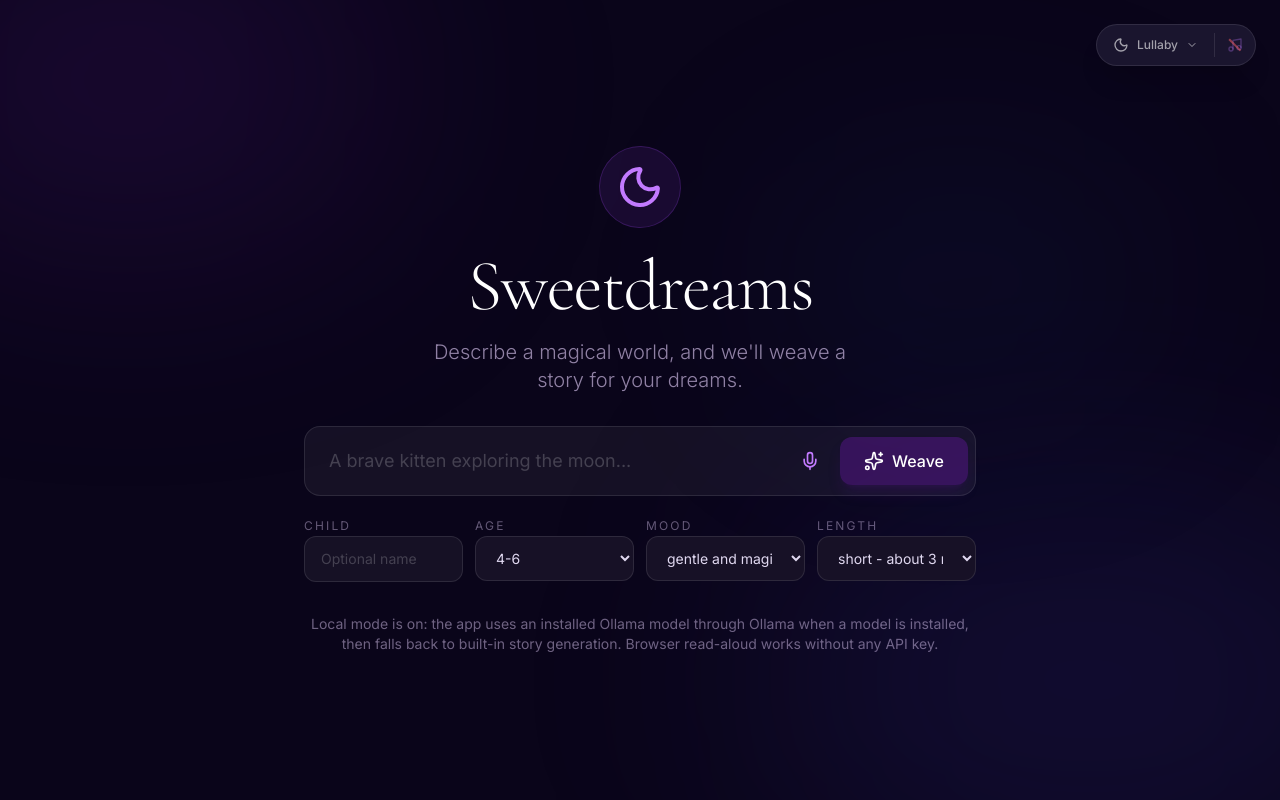
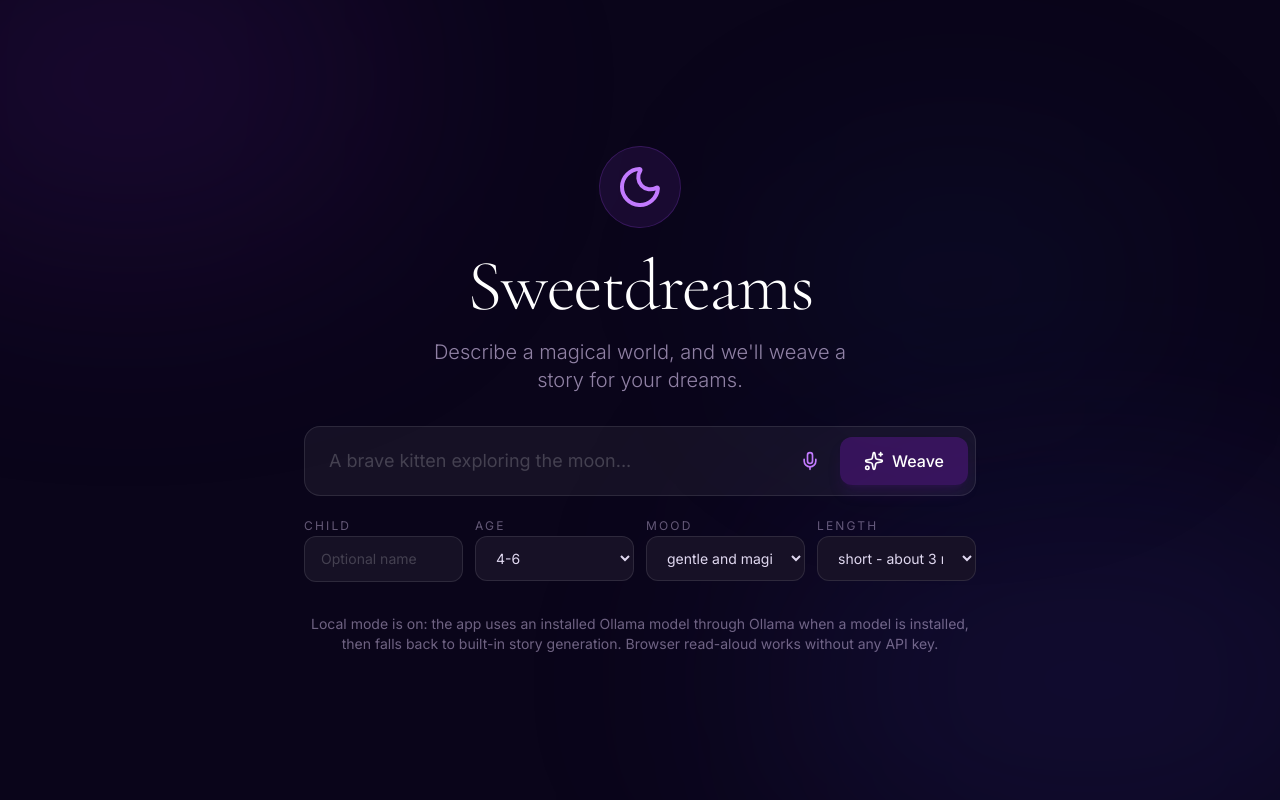
Before and after one commit to navin3756/BedTime-Stories, a React (Vite) app: page / in a window 1280 px wide. Built offline with nearby package versions, Linux system fonts and the light colour scheme.

Commit message:
feat: add narration voice and manual music controls

```diff
--- a/src/App.tsx
+++ b/src/App.tsx
@@ -1,6 +1,6 @@
 import React, { useState, useRef, useEffect } from 'react';
 import { motion, AnimatePresence } from 'motion/react';
-import { Sparkles, Moon, Play, Pause, RotateCcw, ArrowLeft, Loader2, Volume2, Music, CloudRain, Trees, Stars, ChevronDown, Mic, MicOff, BookOpen, Trash2 } from 'lucide-react';
+import { Sparkles, Moon, Play, Pause, RotateCcw, ArrowLeft, Loader2, Volume2, Music, CloudRain, Trees, Stars, Mic, MicOff, BookOpen, Trash2 } from 'lucide-react';
 import { generateStoryOptions, generateFullStoryStream, generateStoryAudio, getLocalLlmLabel, isCloudStoryProviderConfigured, StoryOption, StoryPreferences } from './services/storyEngine';
 import { clsx, type ClassValue } from 'clsx';
 import { twMerge } from 'tailwind-merge';
@@ -59,13 +59,15 @@ export default function App() {
   const [isPlaying, setIsPlaying] = useState(false);
   const [bgMusicEnabled, setBgMusicEnabled] = useState(false);
   const [selectedMusicId, setSelectedMusicId] = useState('lullaby');
-  const [showMusicMenu, setShowMusicMenu] = useState(false);
+  const [availableVoices, setAvailableVoices] = useState<SpeechSynthesisVoice[]>([]);
+  const [selectedVoiceURI, setSelectedVoiceURI] = useState('');
   const [isListening, setIsListening] = useState(false);
   const audioRef = useRef<HTMLAudioElement | null>(null);
   const ambientRef = useRef<AmbientPlayer | null>(null);
   const narrationRef = useRef<SpeechSynthesisUtterance | null>(null);
 
   const currentMusic = BG_MUSIC_TRACKS.find(t => t.id === selectedMusicId) || BG_MUSIC_TRACKS[0];
+  const selectedVoice = availableVoices.find(voice => voice.voiceURI === selectedVoiceURI) || null;
   const hasCloudProvider = isCloudStoryProviderConfigured();
   const localLlmLabel = getLocalLlmLabel();
 
@@ -78,6 +80,20 @@ export default function App() {
     } catch (error) {
       console.error("Unable to load saved stories:", error);
     }
+  }, []);
+
+  useEffect(() => {
+    if (!('speechSynthesis' in window)) return;
+
+    const loadVoices = () => {
+      const voices = window.speechSynthesis.getVoices();
+      setAvailableVoices(voices);
+      setSelectedVoiceURI(prev => prev || voices.find(voice => voice.default)?.voiceURI || voices[0]?.voiceURI || '');
+    };
+
+    loadVoices();
+    window.speechSynthesis.addEventListener('voiceschanged', loadVoices);
+    return () => window.speechSynthesis.removeEventListener('voiceschanged', loadVoices);
   }, []);
 
   const updatePreferences = (key: keyof StoryPreferences, value: string) => {
@@ -198,16 +214,15 @@ export default function App() {
 
   const selectMusicTrack = (track: MusicTrack) => {
     setSelectedMusicId(track.id);
-    setBgMusicEnabled(true);
-    startAmbient(track);
+    if (bgMusicEnabled) {
+      startAmbient(track);
+    }
   };
 
-  useEffect(() => {
-    if (selectedStory) {
-      stopAmbient();
-      setBgMusicEnabled(false);
-    }
-  }, [selectedStory]);
+  const handleVoiceChange = (voiceURI: string) => {
+    stopNarration();
+    setSelectedVoiceURI(voiceURI);
+  };
 
   useEffect(() => () => stopAmbient(), []);
 
@@ -294,6 +309,9 @@ export default function App() {
     }
 
     const narration = new SpeechSynthesisUtterance(selectedStory.text);
+    if (selectedVoice) {
+      narration.voice = selectedVoice;
+    }
     narration.rate = 0.86;
     narration.pitch = 0.96;
     narration.volume = 0.9;
@@ -391,71 +409,6 @@ export default function App() {
         <div className="absolute top-[-10%] left-[-10%] w-[40%] h-[40%] bg-purple-900/20 blur-[120px] rounded-full" />
         <div className="absolute bottom-[-10%] right-[-10%] w-[50%] h-[50%] bg-indigo-900/20 blur-[120px] rounded-full" />
         <div className="absolute top-[20%] right-[10%] w-[30%] h-[30%] bg-blue-900/10 blur-[100px] rounded-full" />
-      </div>
-
-      {/* Music Control Center */}
-      <div className="fixed top-6 right-6 z-50 flex flex-col items-end gap-2">
-        <div className="flex items-center gap-2">
-          <AnimatePresence>
-            {showMusicMenu && (
-              <motion.div
-                initial={{ opacity: 0, x: 20, scale: 0.95 }}
-                animate={{ opacity: 1, x: 0, scale: 1 }}
-                exit={{ opacity: 0, x: 20, scale: 0.95 }}
-                className="bg-[#1a152e] border border-white/10 rounded-2xl p-2 flex gap-1 shadow-2xl"
-              >
-                {BG_MUSIC_TRACKS.map((track) => (
-                  <button
-                    key={track.id}
-                    onClick={() => selectMusicTrack(track)}
-                    className={cn(
-                      "p-2 rounded-xl transition-all flex flex-col items-center gap-1 min-w-[60px]",
-                      selectedMusicId === track.id
-                        ? "bg-purple-500/20 text-purple-300 border border-purple-500/30"
-                        : "text-white/40 hover:text-white hover:bg-white/5 border border-transparent"
-                    )}
-                  >
-                    <track.icon className="w-4 h-4" />
-                    <span className="text-[10px] font-medium uppercase tracking-wider">{track.name}</span>
-                  </button>
-                ))}
-              </motion.div>
-            )}
-          </AnimatePresence>
-
-          <div className="flex bg-[#1a152e] border border-white/10 rounded-full p-1 shadow-xl">
-            <button
-              onClick={() => setShowMusicMenu(!showMusicMenu)}
-              className={cn(
-                "p-2 rounded-full transition-all flex items-center gap-2 px-3",
-                showMusicMenu ? "bg-white/10 text-white" : "text-white/60 hover:text-white"
-              )}
-            >
-              <currentMusic.icon className="w-4 h-4" />
-              <span className="text-xs font-medium">{currentMusic.name}</span>
-              <ChevronDown className={cn("w-3 h-3 transition-transform", showMusicMenu && "rotate-180")} />
-            </button>
-
-            <div className="w-[1px] bg-white/10 my-1 mx-1" />
-
-            <button
-              onClick={toggleBackgroundMusic}
-              className="p-2 bg-transparent rounded-full hover:bg-white/10 transition-all group"
-              title={bgMusicEnabled ? "Mute Background Music" : "Unmute Background Music"}
-            >
-              {bgMusicEnabled ? (
-                <Music className="w-4 h-4 text-purple-400" />
-              ) : (
-                <div className="relative">
-                  <Music className="w-4 h-4 text-purple-400/30" />
-                  <div className="absolute inset-0 flex items-center justify-center">
-                    <div className="w-full h-[1.5px] bg-red-400/50 rotate-45" />
-                  </div>
-                </div>
-              )}
-            </button>
-          </div>
-        </div>
       </div>
 
       <main className="relative z-10 max-w-4xl mx-auto px-6 py-12 md:py-20 min-h-screen flex flex-col">
@@ -750,6 +703,70 @@ export default function App() {
                   </div>
 
                   <div className="mt-12 flex flex-col items-center space-y-8">
+                    <div className="grid w-full max-w-2xl grid-cols-1 gap-4 md:grid-cols-2">
+                      <div className="rounded-2xl border border-white/10 bg-white/[0.04] p-4 text-left">
+                        <div className="mb-3 flex items-center gap-2 text-purple-200/70">
+                          <Volume2 className="h-4 w-4" />
+                          <h3 className="text-xs font-semibold uppercase tracking-[0.18em]">Story Voice</h3>
+                        </div>
+                        <select
+                          value={selectedVoiceURI}
+                          onChange={(e) => handleVoiceChange(e.target.value)}
+                          disabled={!availableVoices.length || isPlaying}
+                          className="w-full rounded-xl border border-white/10 bg-[#171126] px-4 py-3 text-sm text-purple-50 focus:outline-none focus:ring-2 focus:ring-purple-500/40 disabled:cursor-not-allowed disabled:opacity-50"
+                        >
+                          {availableVoices.length ? (
+                            availableVoices.map(voice => (
+                              <option key={voice.voiceURI} value={voice.voiceURI}>
+                                {voice.name} {voice.lang ? `(${voice.lang})` : ''}
+                              </option>
+                            ))
+                          ) : (
+                            <option>Default browser voice</option>
+                          )}
+                        </select>
+                        <p className="mt-2 text-xs text-purple-200/40">
+                          Choose a voice before pressing play.
+                        </p>
+                      </div>
+
+                      <div className="rounded-2xl border border-white/10 bg-white/[0.04] p-4 text-left">
+                        <div className="mb-3 flex items-center gap-2 text-purple-200/70">
+                          <Music className="h-4 w-4" />
+                          <h3 className="text-xs font-semibold uppercase tracking-[0.18em]">Background Music</h3>
+                        </div>
+                        <div className="flex gap-2">
+                          <select
+                            value={selectedMusicId}
+                            onChange={(e) => {
+                              const track = BG_MUSIC_TRACKS.find(item => item.id === e.target.value);
+                              if (track) selectMusicTrack(track);
+                            }}
+                            className="min-w-0 flex-1 rounded-xl border border-white/10 bg-[#171126] px-4 py-3 text-sm text-purple-50 focus:outline-none focus:ring-2 focus:ring-purple-500/40"
+                          >
+                            {BG_MUSIC_TRACKS.map(track => (
+                              <option key={track.id} value={track.id}>{track.name}</option>
+                            ))}
+                          </select>
+                          <button
+                            type="button"
+                            onClick={toggleBackgroundMusic}
+                            className={cn(
+                              "rounded-xl px-4 py-3 text-sm font-semibold transition-colors",
+                              bgMusicEnabled
+                                ? "bg-purple-500/20 text-purple-100 hover:bg-purple-500/30"
+                                : "bg-purple-600 text-white hover:bg-purple-500"
+                            )}
+                          >
+                            {bgMusicEnabled ? "Stop" : "Play"}
+                          </button>
+                        </div>
+                        <p className="mt-2 text-xs text-purple-200/40">
+                          Select a track, then play it manually.
+                        </p>
+                      </div>
+                    </div>
+
                     <div className="flex items-center gap-8">
                       <motion.button
                         whileHover={{ scale: 1.1 }}
```
